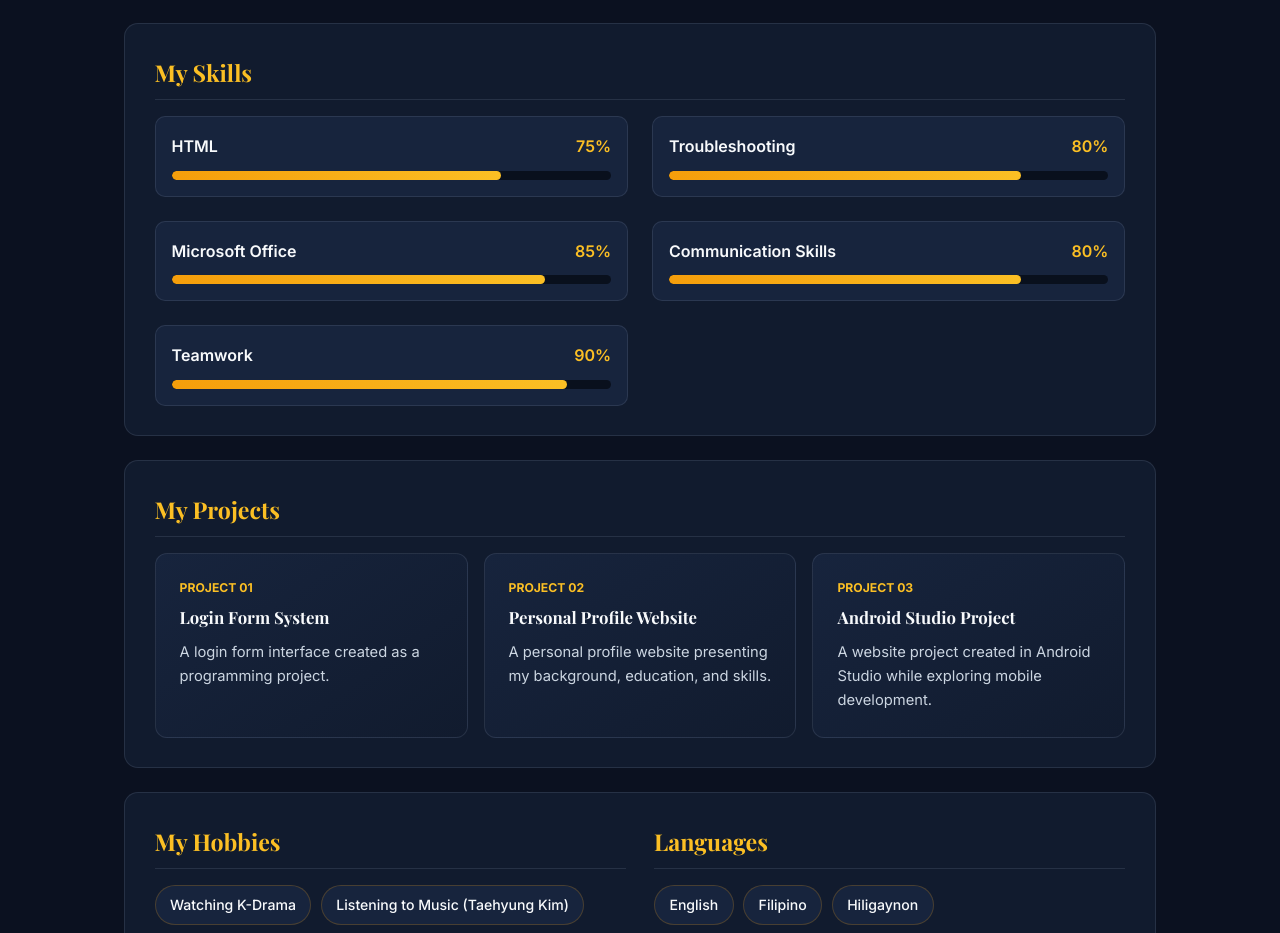
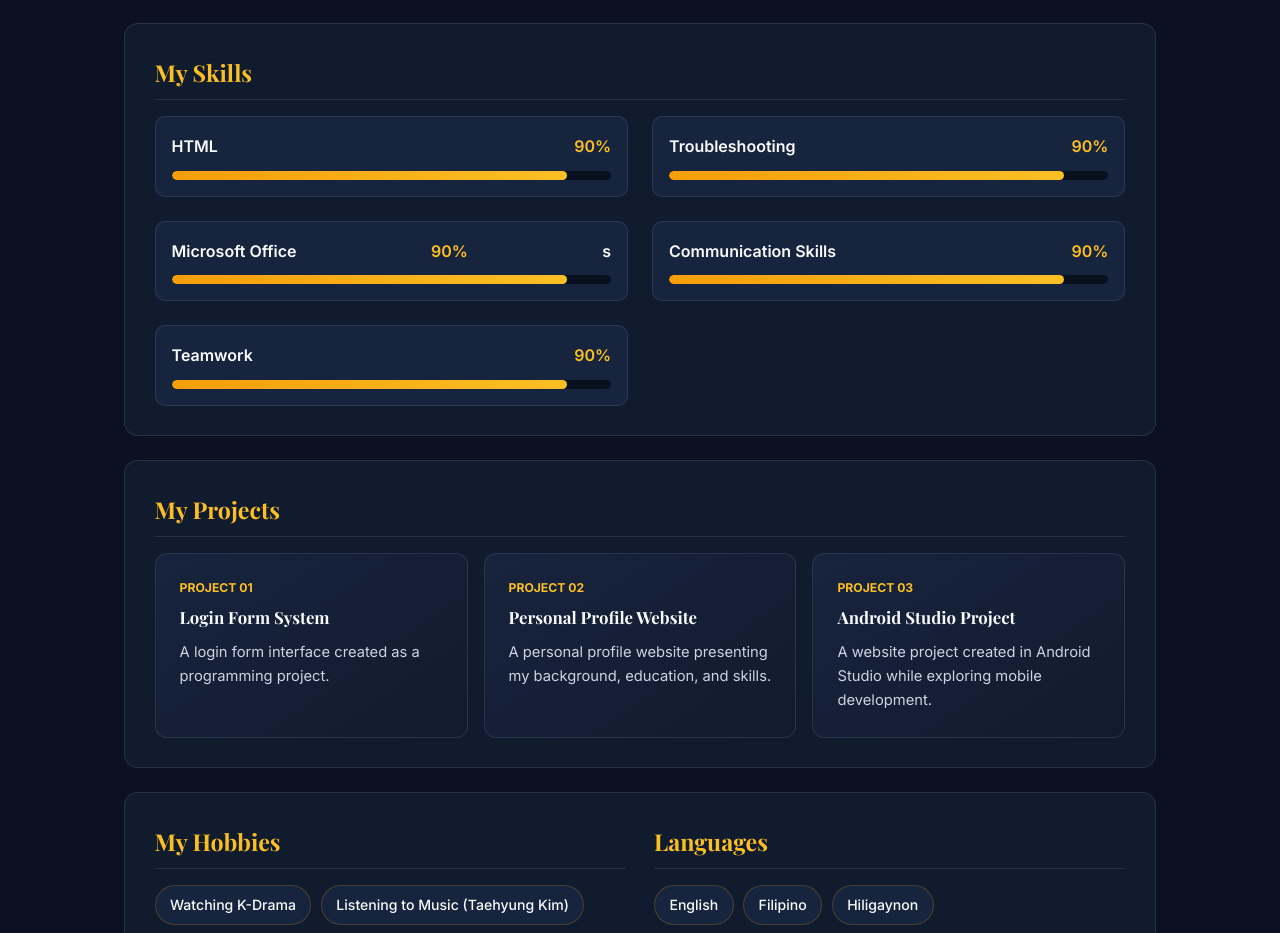
Before and after one commit to cyusoyaestrella-bot/Project--2, a plain HTML site: page index.html in a window 1280 px wide. Shown: the part 1464-2397 px from the top of the page. Drawn offline with nearby package versions, Linux system fonts and the light colour scheme.

Commit message:
Update portfolio layout and styles

```diff
--- a/index.html
+++ b/index.html
@@ -103,40 +103,40 @@
         <div class="skill-item">
             <div class="skill-info">
                 <span>HTML</span>
-                <span>75%</span>
+                <span>90%</span>
             </div>
             <div class="skill-bar">
-                <div class="skill-progress" style="--progress: 75%"></div>
+                <div class="skill-progress" style="--progress: 90%"></div>
             </div>
         </div>
 
         <div class="skill-item">
             <div class="skill-info">
                 <span>Troubleshooting</span>
-                <span>80%</span>
+                <span>90%</span>
             </div>
             <div class="skill-bar">
-                <div class="skill-progress" style="--progress: 80%"></div>
+                <div class="skill-progress" style="--progress: 90%"></div>
             </div>
         </div>
 
         <div class="skill-item">
             <div class="skill-info">
                 <span>Microsoft Office</span>
-                <span>85%</span>
+                <span>90%</span>s
             </div>
             <div class="skill-bar">
-                <div class="skill-progress" style="--progress: 85%"></div>
+                <div class="skill-progress" style="--progress: 90%"></div>
             </div>
         </div>
 
         <div class="skill-item">
             <div class="skill-info">
                 <span>Communication Skills</span>
-                <span>80%</span>
+                <span>90%</span>
             </div>
             <div class="skill-bar">
-                <div class="skill-progress" style="--progress: 80%"></div>
+                <div class="skill-progress" style="--progress: 90%"></div>
             </div>
         </div>
 
```
